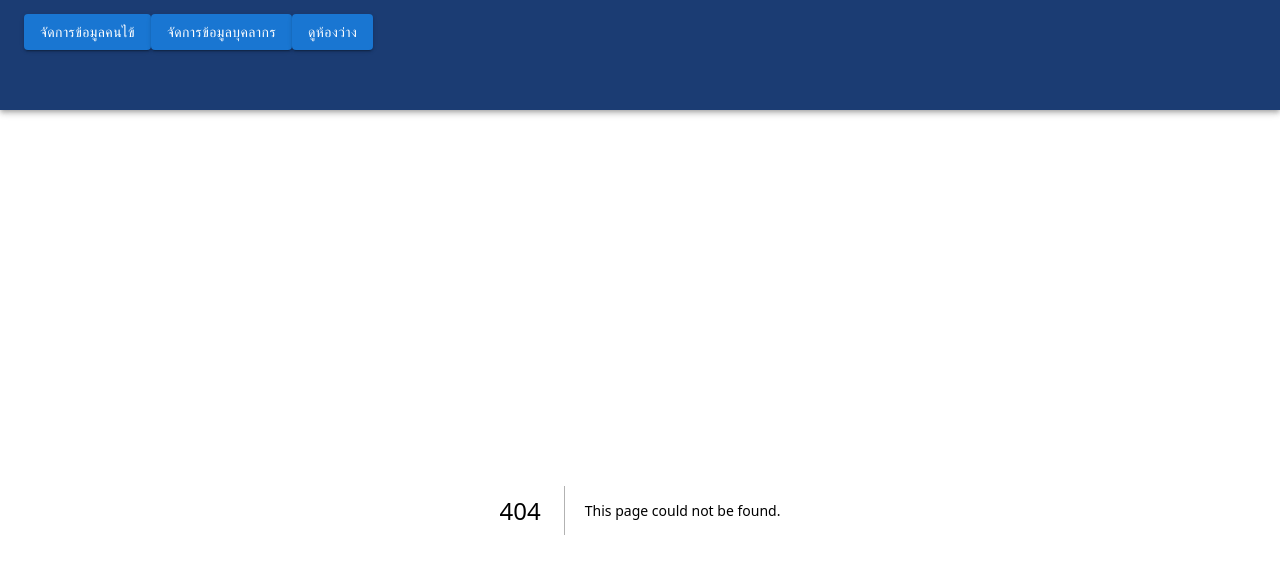
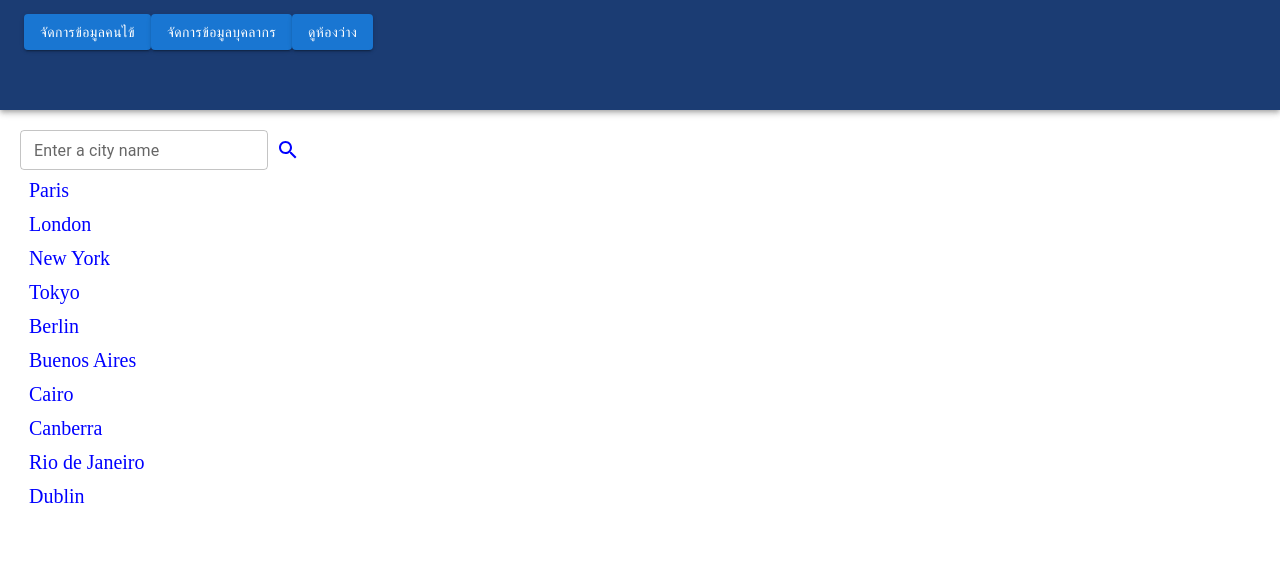
Before and after one commit to Celimine09/hospital-web, a Next.js app: page /pages/patient in a window 1280 px wide. Before the commit this address had no page. Shown: the top 574 px of the page. Built offline with nearby package versions, Linux system fonts and the light colour scheme.

Commit message:
implement searchbar nidnung

```diff
--- a/src/app/components/searchbar/MySearchBar.tsx
+++ b/src/app/components/searchbar/MySearchBar.tsx
@@ -1,28 +1,19 @@
-// export default function () {
-'use client'
-import { useState } from "react";
+import React, { useState } from 'react';
 import IconButton from "@mui/material/IconButton";
 import SearchIcon from "@mui/icons-material/Search";
 import TextField from "@mui/material/TextField";
 
-// const filterData = (query, data) => {
-const filterData = (query:string, data:string[]) => {
-  if (!query) {
-    return data;
-  } else {
-    return data.filter((d) => d.toLowerCase().includes(query));
-  }
+const SearchBar = ({ setSearchQuery }: { setSearchQuery: Function }) => {
+  const handleInputChange = (e: React.ChangeEvent<HTMLInputElement>) => {
+    setSearchQuery(e.target.value);
   };
 
-const SearchBar = ({setSearchQuery}:any) => (
+  return (
     <form>
       <TextField
         id="search-bar"
         className="text"
-      onInput={(e) => {
-        // setSearchQuery(e.target.value);
-        // setSearchQuery(e.target.value);
-      }}
+        onChange={handleInputChange}
         label="Enter a city name"
         variant="outlined"
         placeholder="Search..."
@@ -33,7 +24,10 @@ const SearchBar = ({setSearchQuery}:any) => (
       </IconButton>
     </form>
   );
+};
 
+const MySearchBar = () => {
+  const [searchQuery, setSearchQuery] = useState("");
   const data = [
     "Paris",
     "London",
@@ -46,15 +40,11 @@ const data = [
     "Rio de Janeiro",
     "Dublin"
   ];
-
-// export default const MySearchBar = () => {
-const MySearchBar = () => {
-  const [searchQuery, setSearchQuery] = useState("");
   const dataFiltered = filterData(searchQuery, data);
 
   return (
     <div
-      className={{
+      style={{
         display: "flex",
         alignSelf: "center",
         justifyContent: "center",
@@ -62,14 +52,12 @@ const MySearchBar = () => {
         padding: 20
       }}
     >
-      <SearchBar searchQuery={searchQuery} setSearchQuery={setSearchQuery} />
-      <div className={{ padding: 3 }}>
-        {
-          false &&
-          dataFiltered.map((d, idx) => (
+      <SearchBar setSearchQuery={setSearchQuery} />
+      <div style={{ padding: 3 }}>
+        {dataFiltered.map((d, idx) => (
           <div
             className="text"
-              className={{
+            style={{
               padding: 5,
               justifyContent: "normal",
               fontSize: 20,
@@ -79,7 +67,6 @@ const MySearchBar = () => {
               borderColor: "green",
               borderWidth: "10px"
             }}
-              // key={d.id}
             key={idx}
           >
             {d}
@@ -88,6 +75,17 @@ const MySearchBar = () => {
       </div>
     </div>
   );
+};
+
+const filterData = (query: string, data: string[]) => {
+  if (!query.trim()) {
+    return data;
+  } else {
+    const searchTerms = query.trim().toLowerCase().split(" ");
+    return data.filter((d) => {
+      return searchTerms.every(term => d.toLowerCase().includes(term));
+    });
   }
+};
 
-export default MySearchBar
+export default MySearchBar;
--- /dev/null
+++ b/src/app/pages/patient/page.tsx
@@ -0,0 +1,9 @@
+'use client';
+import MySearchBar from "@/app/components/searchbar/MySearchBar"
+const page = () => {
+  return (
+    <MySearchBar/>
+  )
+}
+
+export default page
```
Lines whose indentation alone changed are shown as unchanged.
